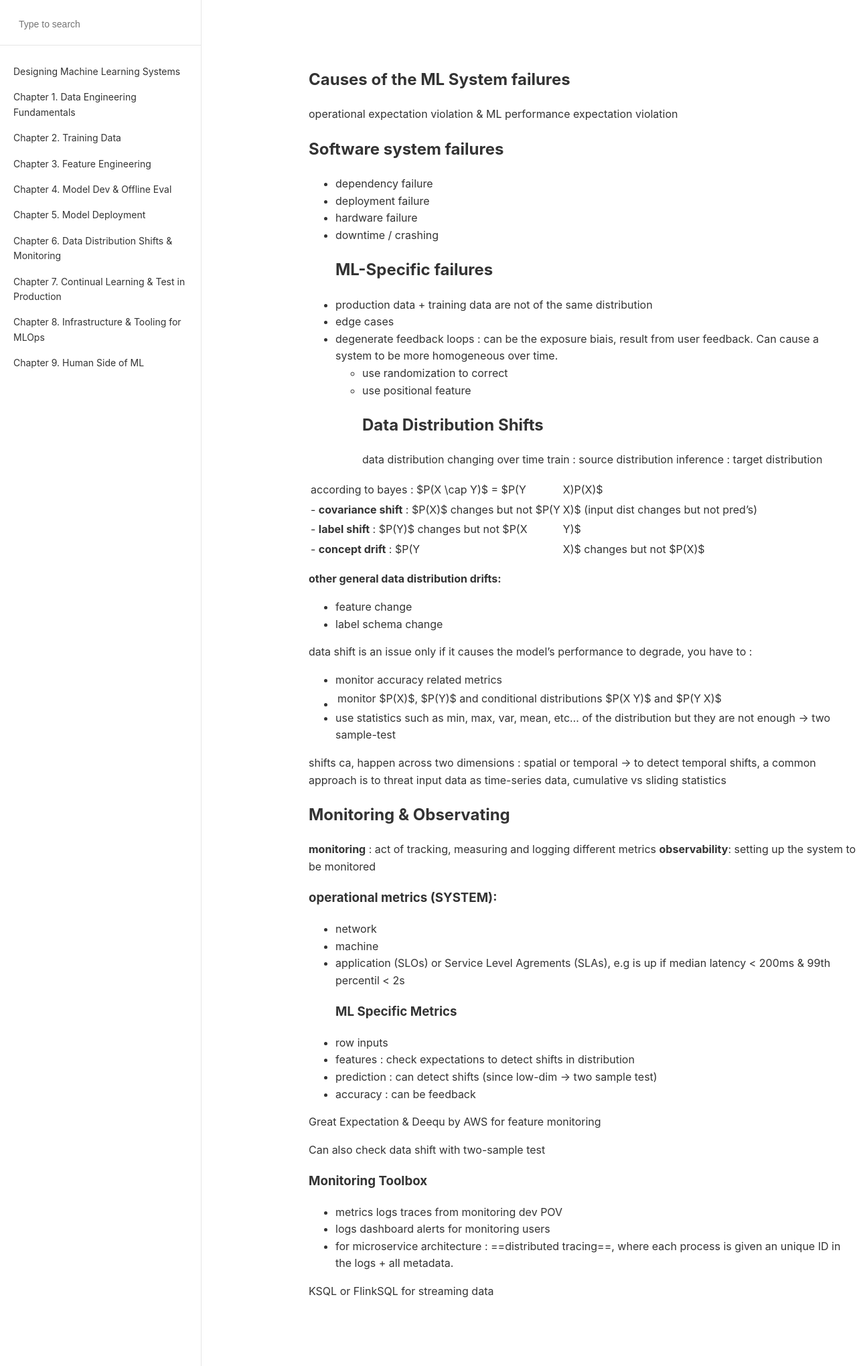
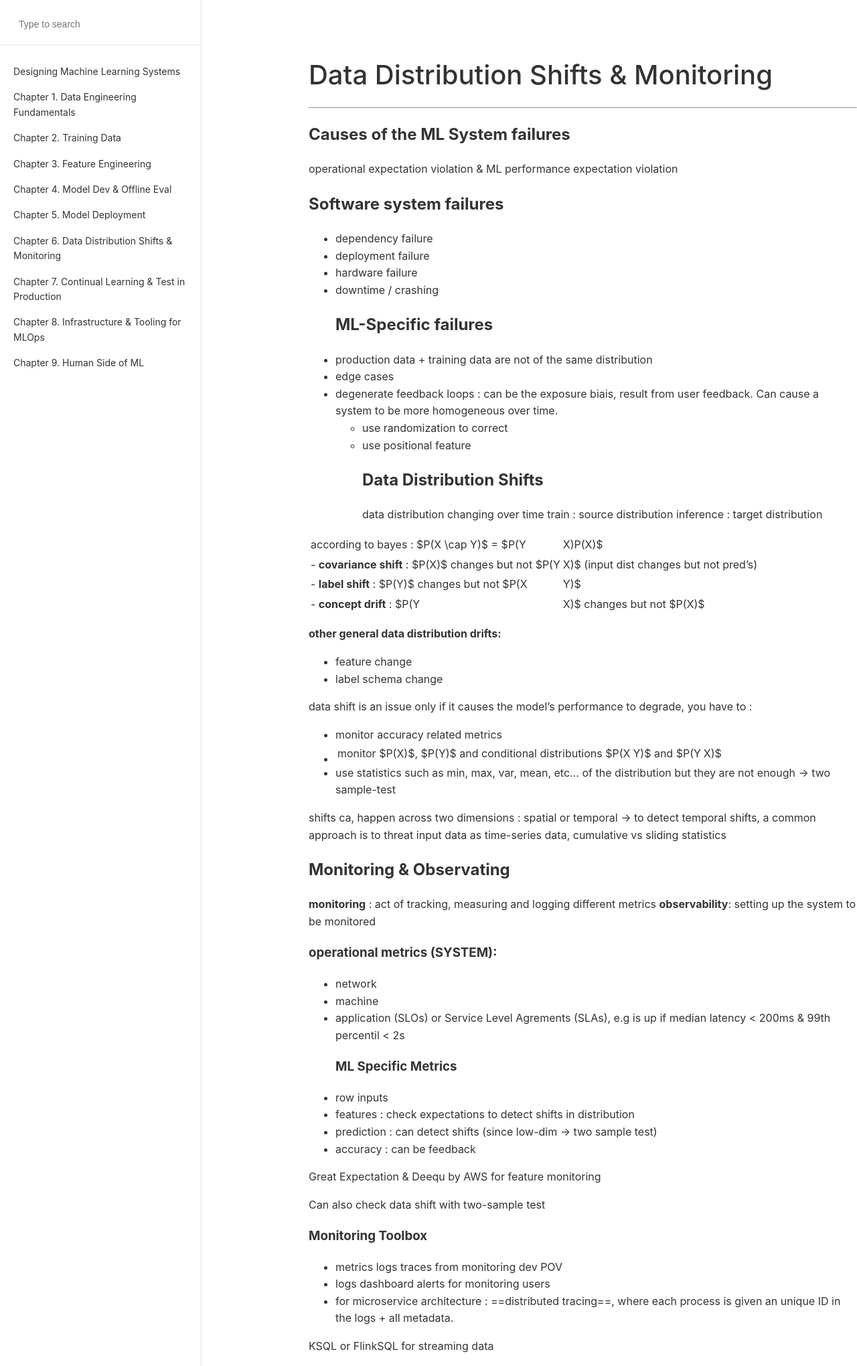
Before and after one commit to tayheau/tayheau.github.io, a Jekyll site: the page built from _notes/designing-ml-systems/chapter6.md, in a window 1280 px wide. Shown: the whole page at 67% size. Built offline with Jekyll 4.4.1, drawn with Linux system fonts in a browser that asks for light colours.

Commit message:
Update chapter6.md

```diff
--- a/_notes/designing-ml-systems/chapter6.md
+++ b/_notes/designing-ml-systems/chapter6.md
@@ -4,6 +4,8 @@ title: "Data Distribution Shifts & Monitoring"
 book: "designing-ml-systems"
 type: "chapter"
 order: 6
+---
+# Data Distribution Shifts & Monitoring
 ---
 ## Causes of the ML System failures
 operational expectation violation & ML performance expectation violation
```
